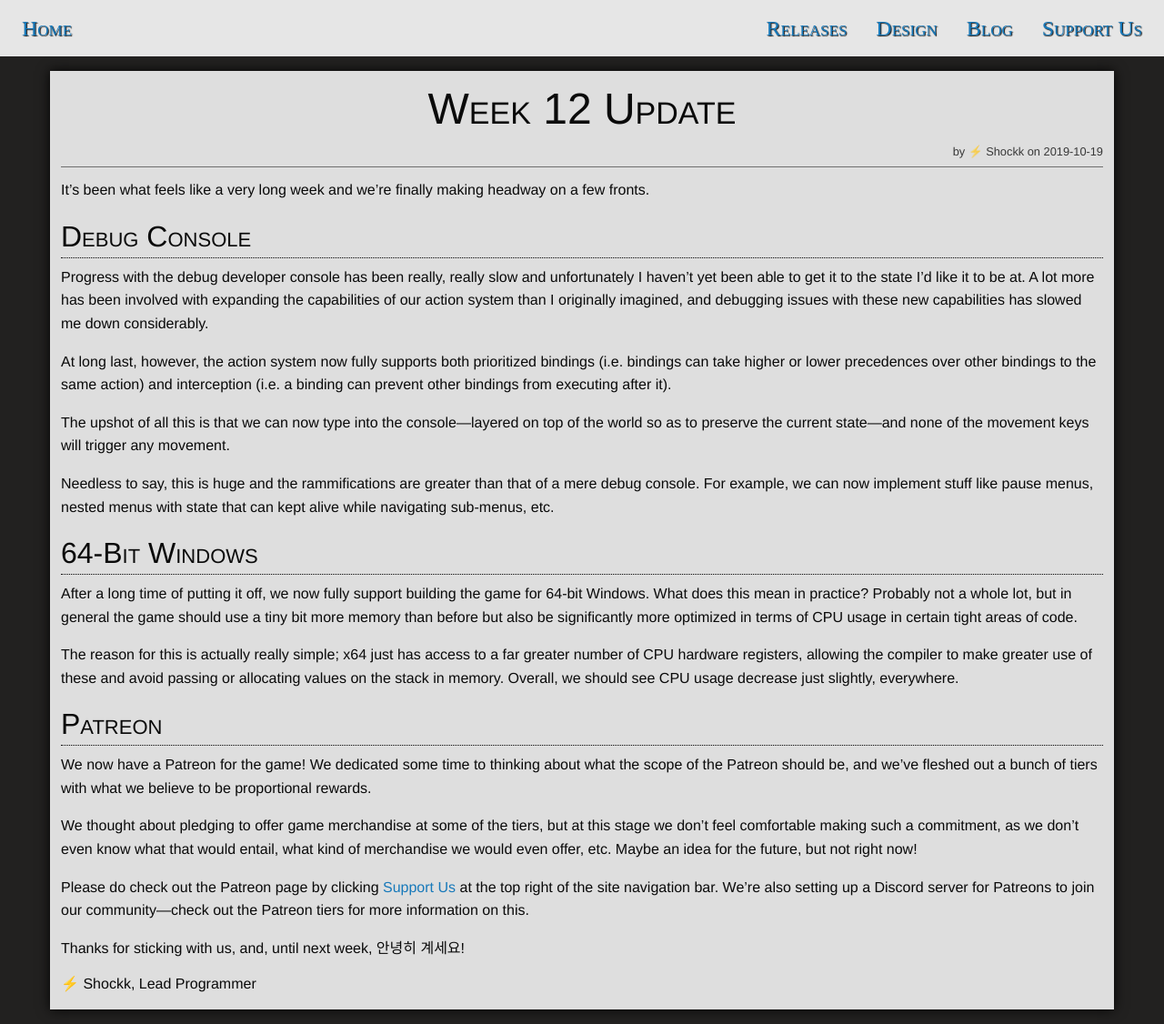
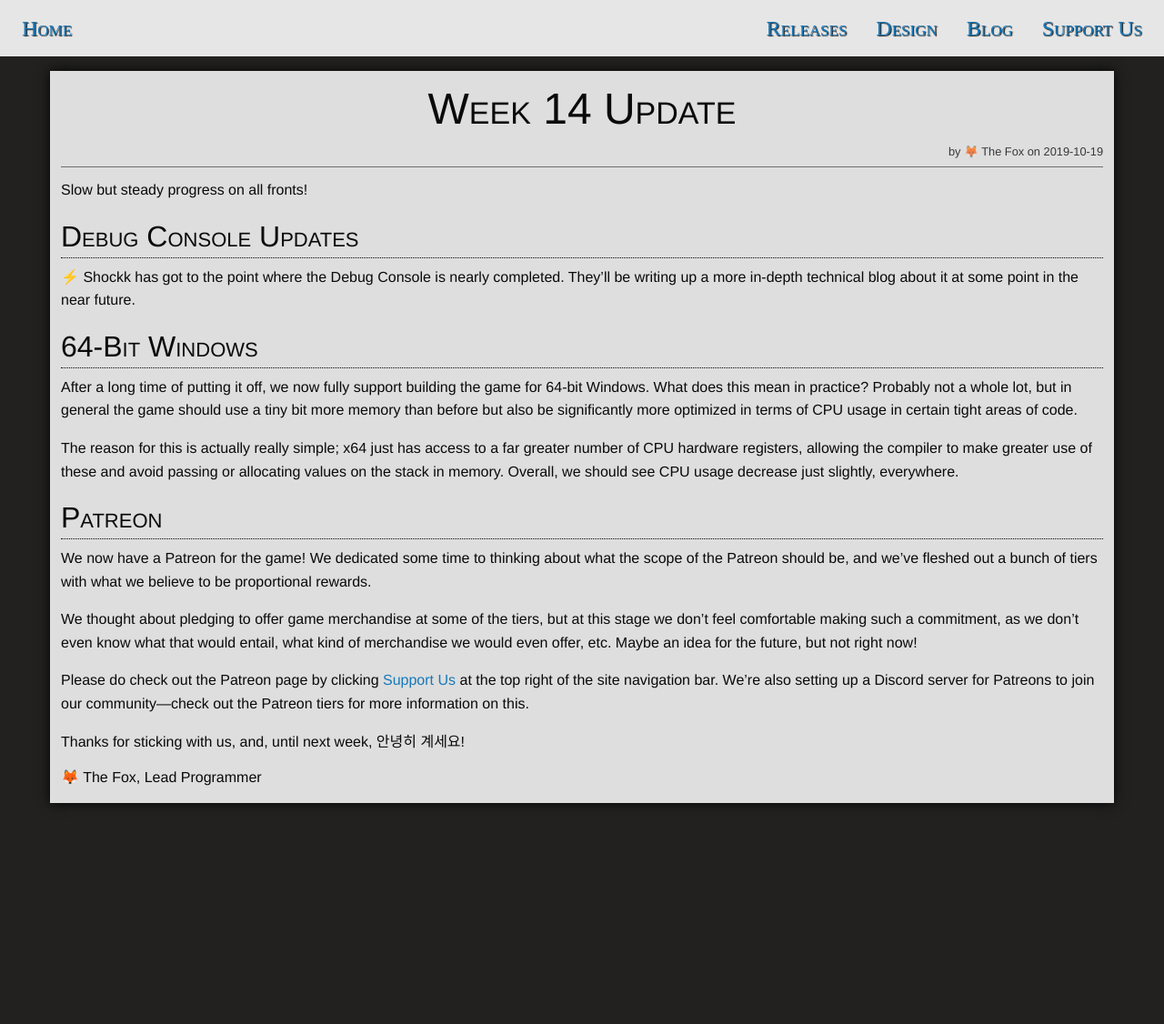
Before and after one commit to ori-sky/polar-space, a Jekyll site: the page built from _posts/2019-10-19-01-Week-14.md, in a window 1280 px wide. Shown: the whole page at 91% size. Built offline with Jekyll 4.4.1, drawn with Linux system fonts in a browser that asks for light colours; nearby versions of some CDN libraries; some web fonts are replaced; our own code applies the rules of GitHub Pages for plain Markdown files; library files that are not in the unit come from our copies; after the commit the page ends 900 px from its top, so only the background shows below that.

```diff
--- a/_posts/2019-10-19-01-Week-14.md
+++ b/_posts/2019-10-19-01-Week-14.md
@@ -1,21 +1,16 @@
 ---
-title: Week 12 Update
+title: Week 14 Update
 category: Draft
-author: ⚡ Shockk
-description: Steady progress with the debug console, 64-bit Windows, and Patreon!
+author: 🦊 The Fox
+description: The slow march towards a test release...
 ---
 
-It's been what feels like a very long week and we're finally making headway on a few fronts.
+Slow but steady progress on all fronts!
 
-# Debug Console
+# Debug Console Updates
 
-Progress with the debug developer console has been really, really slow and unfortunately I haven't yet been able to get it to the state I'd like it to be at. A lot more has been involved with expanding the capabilities of our action system than I originally imagined, and debugging issues with these new capabilities has slowed me down considerably.
+⚡ Shockk has got to the point where the Debug Console is nearly completed. They'll be writing up a more in-depth technical blog about it at some point in the near future.
 
-At long last, however, the action system now fully supports both prioritized bindings (i.e. bindings can take higher or lower precedences over other bindings to the same action) and interception (i.e. a binding can prevent other bindings from executing after it).
-
-The upshot of all this is that we can now type into the console—layered on top of the world so as to preserve the current state—and none of the movement keys will trigger any movement.
-
-Needless to say, this is huge and the rammifications are greater than that of a mere debug console. For example, we can now implement stuff like pause menus, nested menus with state that can kept alive while navigating sub-menus, etc.
 
 # 64-Bit Windows
 
```
Also changed, not shown: _posts/2019-08-03-01-hello-world.md (+1 -1 lines), _posts/2019-09-22-01-Week-10.md (+1 -1 lines), _posts/2019-09-29-01-Week-11.md (+1 -1 lines), who.md (+1 -1 lines), assets/img/hello-world/Spacegame_Cube.png (renamed from assets/img/Spacegame_Cube.png), assets/img/week-10/f_con1.png (renamed from assets/img/f_con1.png), assets/img/week-11/f_mod1.png (renamed from assets/img/f_mod1.png), assets/img/who/207435086_e1733f05ea_b.jpg (renamed from assets/img/207435086_e1733f05ea_b.jpg).
